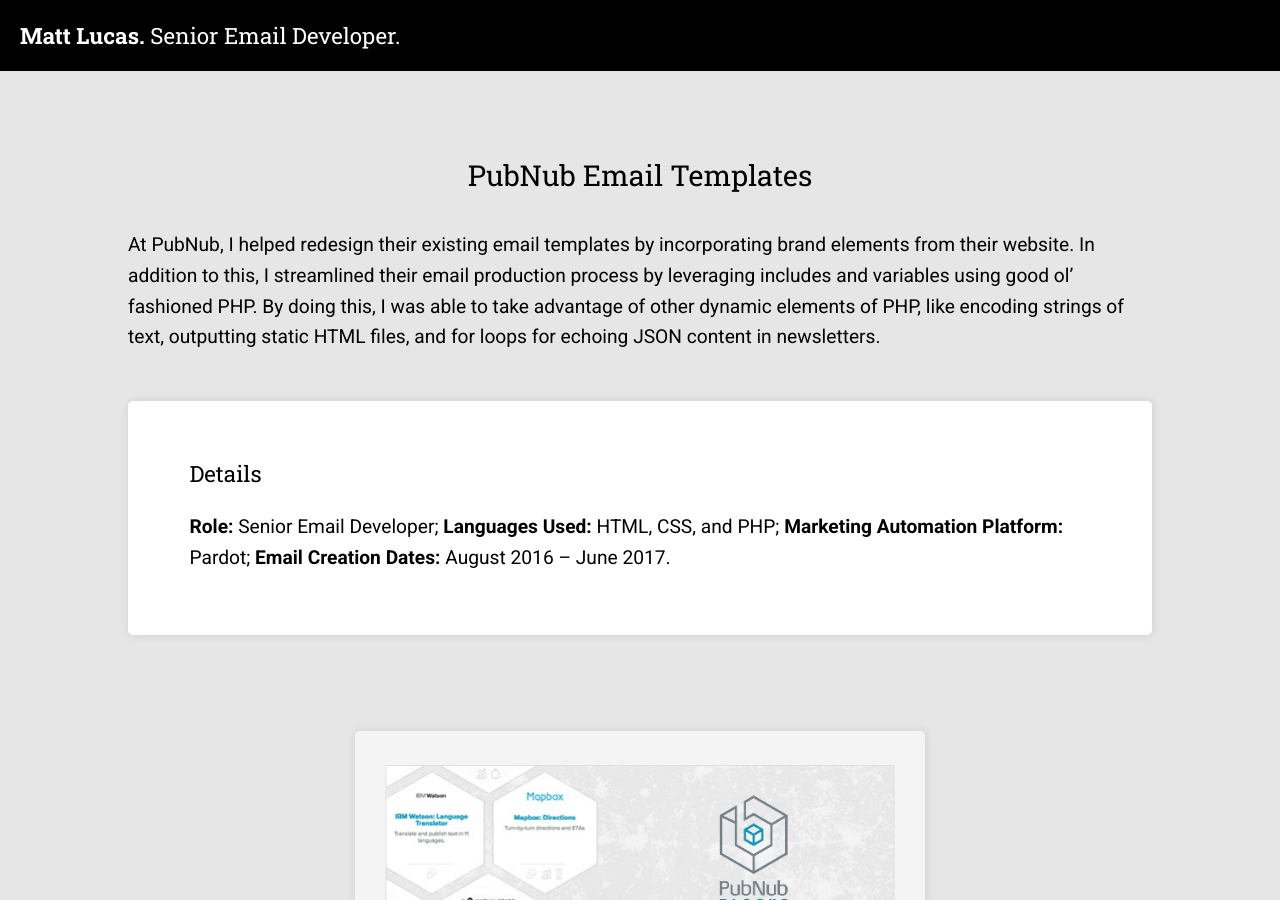
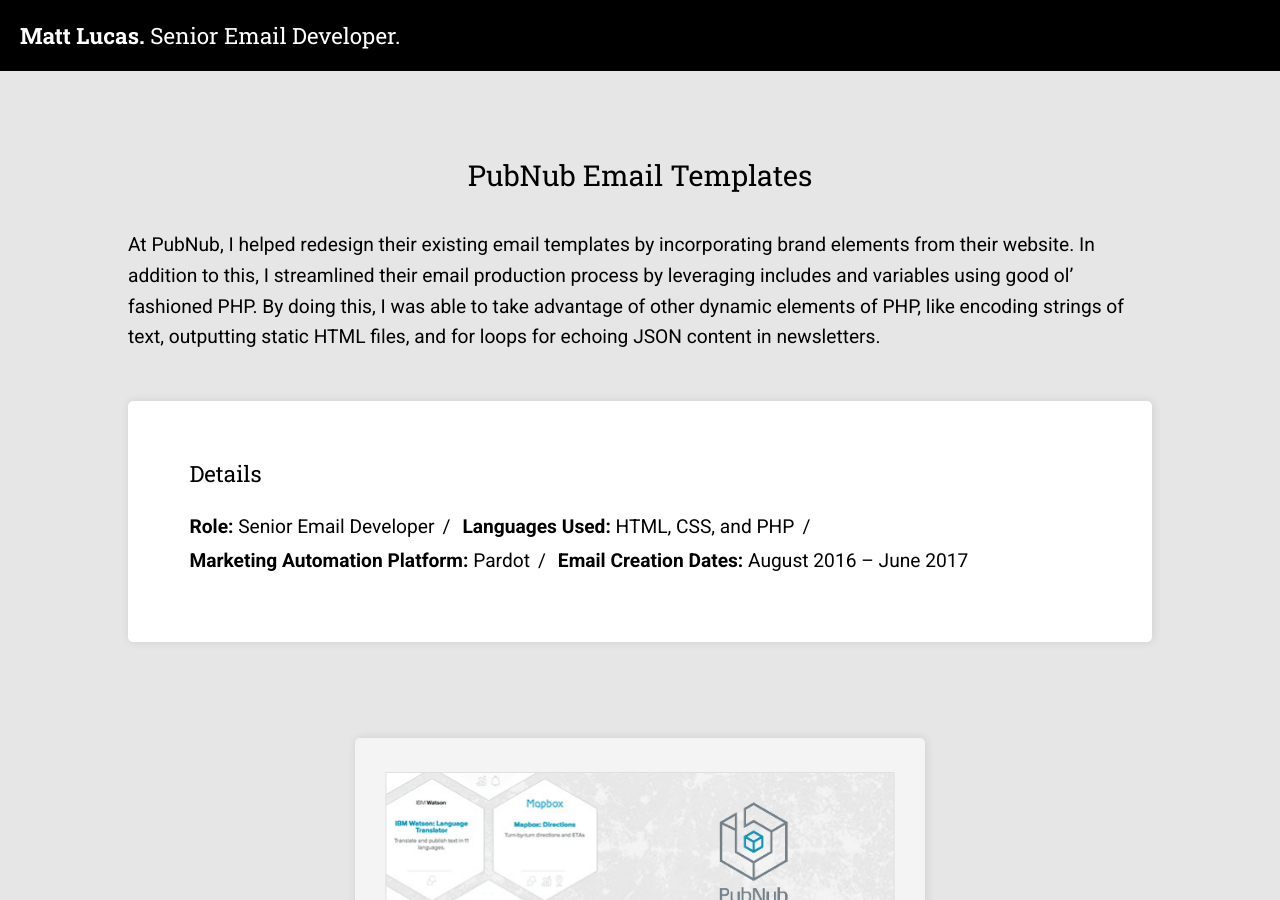
Before and after one commit to mattdavidlucas/mattdavidlucas.github.io, a Jekyll site: the page built from pubnub-email-templates.html, in a window 1280 px wide and 900 px high. Built offline with Jekyll 4.4.1, drawn with Linux system fonts in a browser that asks for light colours; nearby versions of some CDN libraries.

Commit message:
Add front matter for Details module.

```diff
--- a/pubnub-email-templates.html
+++ b/pubnub-email-templates.html
@@ -10,7 +13,11 @@
 	<section class="details">
 		<h4>Details</h4>
 
-		<p><strong>Role:</strong> Senior Email Developer; <strong>Languages Used:</strong> HTML, CSS, and PHP; <strong>Marketing Automation Platform:</strong> Pardot; <strong>Email Creation Dates:</strong> August 2016 &ndash; June 2017.</p>
+		<ul>
+			{% for detail in project_details %}
+			<li>{{detail}}</li>
+			{% endfor %}
+		</ul>
 	</section>
 
 	<figure>
```
Also changed, not shown: other parts of pubnub-email-templates.html (+3 -0 lines).
